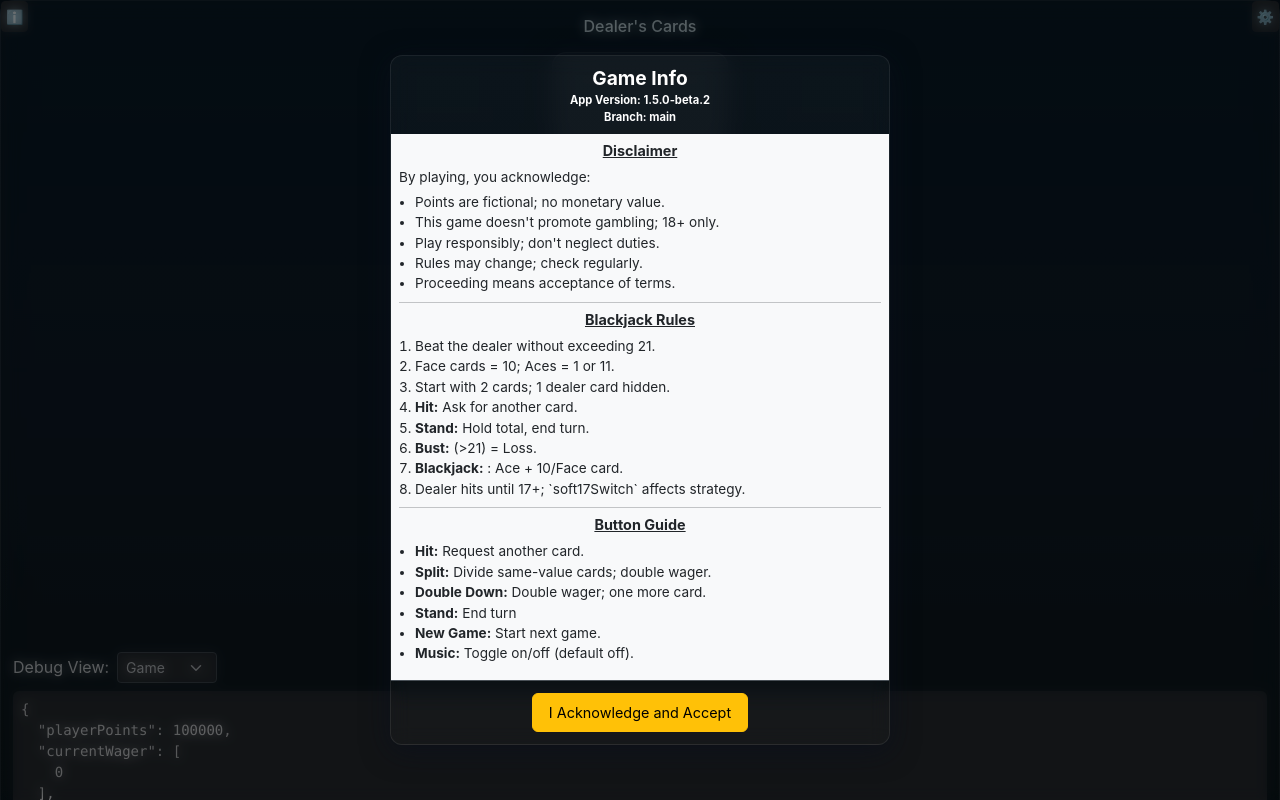
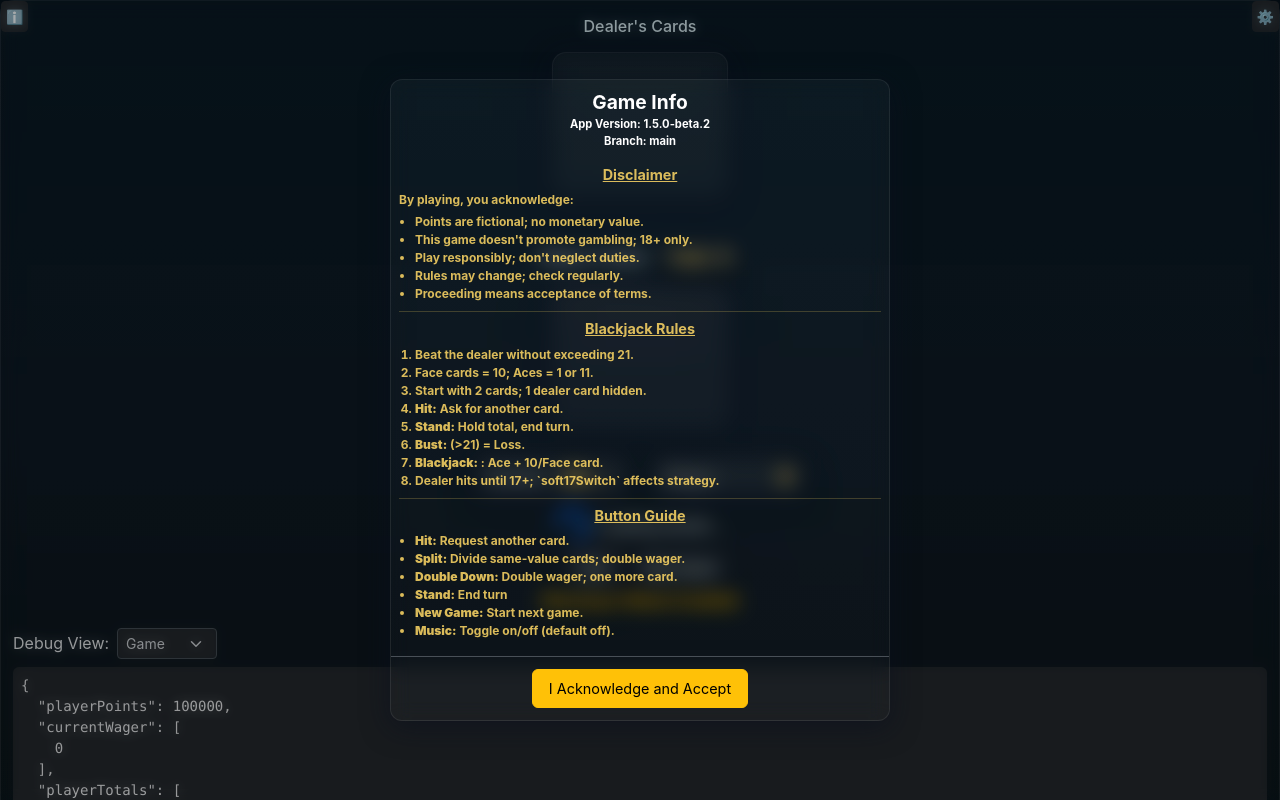
Before and after one commit to KennethDoerflein/Blackjack-React, a Next.js app: page / in a window 1280 px wide. Both pictures are taken after a click on the button "ℹ️". Shown: the top 800 px of the page. Built offline with nearby package versions, Linux system fonts and the light colour scheme.

Commit message:
Improve CSS

```diff
--- a/src/app/components/GameControls.jsx
+++ b/src/app/components/GameControls.jsx
@@ -105,7 +105,7 @@ export default function GameControls({
   const canResetPoints = !resultsAlertHidden && playerPoints === 0;
 
   return (
-    <Container className="d-flex justify-content-center w-100 mt-2" id="gameActions">
+    <Container className="w-100 mt-2" id="gameActions">
       <ButtonGroup>
         <Button
           onClick={isBusy ? undefined : handleHit}
--- a/src/app/components/InfoModal.jsx
+++ b/src/app/components/InfoModal.jsx
@@ -15,7 +15,7 @@ export default function InfoModal({ show, handleClose, newGame, currentWager })
         </Modal.Title>
       </Modal.Header>
 
-      <Modal.Body className="bg-light text-dark p-2" style={{ fontSize: "0.85rem" }}>
+      <Modal.Body className="p-2" style={{ fontSize: "0.75rem" }}>
         <section>
           <h6 className="text-center fw-bold" style={{ fontSize: "0.9rem" }}>
             <u>Disclaimer</u>
--- a/src/app/components/SettingsModal.jsx
+++ b/src/app/components/SettingsModal.jsx
@@ -23,7 +23,7 @@ export default function SettingsModal({
 
   return (
     <Modal show={show} onHide={handleClose} centered>
-      <Modal.Header closeButton>
+      <Modal.Header>
         <Modal.Title>Settings</Modal.Title>
       </Modal.Header>
       <Modal.Body>
@@ -59,7 +59,7 @@ export default function SettingsModal({
         /> */}
       </Modal.Body>
       <Modal.Footer>
-        <Button variant="secondary" onClick={handleClose} className="mx-auto">
+        <Button variant="warning" onClick={handleClose} className="mx-auto fw-bolder">
           Close
         </Button>
       </Modal.Footer>
--- a/src/app/styles.css
+++ b/src/app/styles.css
@@ -106,10 +106,8 @@ body,
   position: fixed;
   top: 20px;
   padding: 8px;
-  background: linear-gradient(180deg, rgba(255, 255, 255, 0.06), rgba(255, 255, 255, 0.02));
   border: 1px solid var(--glass-border-2);
   border-radius: var(--radius);
-  color: var(--muted);
   box-shadow: var(--soft-shadow);
   z-index: 120;
 }
@@ -119,13 +117,9 @@ body,
 #info {
   right: 70px;
 }
-#settings:hover,
-#info:hover {
-  background: linear-gradient(180deg, rgba(255, 255, 255, 0.08), rgba(255, 255, 255, 0.03));
-  color: #fff;
-  box-shadow: 0 8px 32px rgba(2, 6, 23, 0.7);
+.text-muted {
+  color: var(--warning) !important;
 }
-
 /* Modal backdrop / dialog */
 .modal-backdrop {
   opacity: 0;
@@ -134,18 +128,11 @@ body,
   transition: opacity 120ms var(--s-ease);
   will-change: opacity;
 }
+
 .modal-backdrop.show {
-  opacity: 0.45;
+  opacity: 0.25;
 }
-.modal.fade .modal-dialog {
-  transform: translateY(-6px) scale(0.995);
-  opacity: 0;
-  transition: transform var(--anim-fast) var(--s-ease), opacity var(--anim-fast) var(--s-ease);
-}
-.modal.show .modal-dialog {
-  transform: translateY(0) scale(1);
-  opacity: 1;
-}
+
 .modal-content {
   background: linear-gradient(180deg, rgba(255, 255, 255, 0.035), rgba(255, 255, 255, 0.02));
   border: 1px solid var(--glass-border-2);
@@ -153,12 +140,16 @@ body,
   backdrop-filter: blur(10px) saturate(120%);
   -webkit-backdrop-filter: blur(10px) saturate(120%);
   border-radius: 12px;
-  color: #eef6f7;
 }
 .modal-header,
 .modal-footer {
   background: transparent !important;
   border-bottom: none;
+}
+.modal-body {
+  opacity: 0.85;
+  font-weight: bolder;
+  color: var(--warning);
 }
 .modal .btn-close {
   filter: drop-shadow(0 2px 6px rgba(0, 0, 0, 0.4));
@@ -418,13 +409,6 @@ body,
   height: fit-content;
 }
 
-/* active hand styling */
-.activeHand {
-  outline: 3px solid rgba(255, 230, 120, 0.15);
-  box-shadow: 0 6px 24px rgba(255, 200, 60, 0.06);
-  border: 1px solid rgba(255, 230, 120, 0.3);
-}
-
 /* Keyframes */
 @keyframes slideIn {
   from {
@@ -510,15 +494,7 @@ body,
 .carousel {
   max-width: fit-content;
 }
-#bottomDiv {
-  display: flex;
-  flex-direction: column;
-  align-items: center;
-  width: 100%;
-}
-#bottomDiv > * {
-  margin-bottom: 1.5rem;
-}
+
 #bottomDiv > *:last-child {
   margin-bottom: 0;
 }
```
